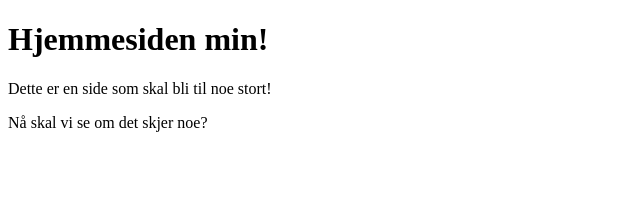
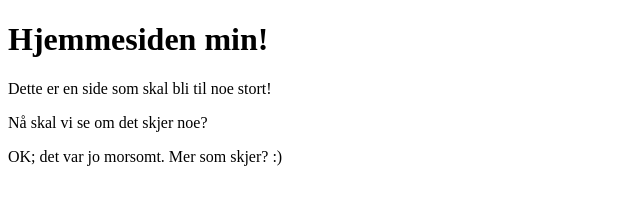
Before and after one commit to Knusk/knuteinarsnettsted, a plain HTML site: page index.html in a window 1280 px wide. Shown: the whole page, without its empty margins (0-640 px from the left). Drawn offline with Linux system fonts and the light colour scheme.

Commit message:
Update index.html

```diff
--- a/index.html
+++ b/index.html
@@ -8,5 +8,6 @@
     <h1>Hjemmesiden min!</h1>
     <p>Dette er en side som skal bli til noe stort!</p>
 <p>Nå skal vi se om det skjer noe?</p>
+<p>OK; det var jo morsomt. Mer som skjer? :)</p>
   </body>
 </html>
```
